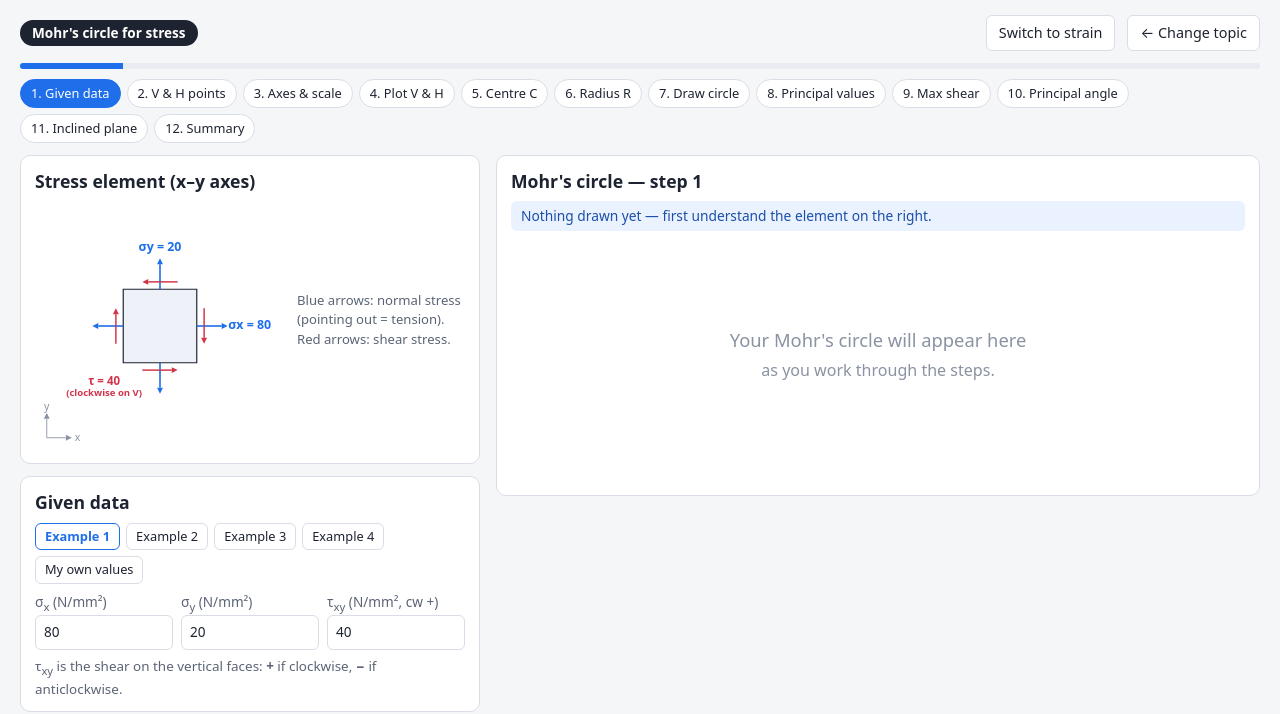
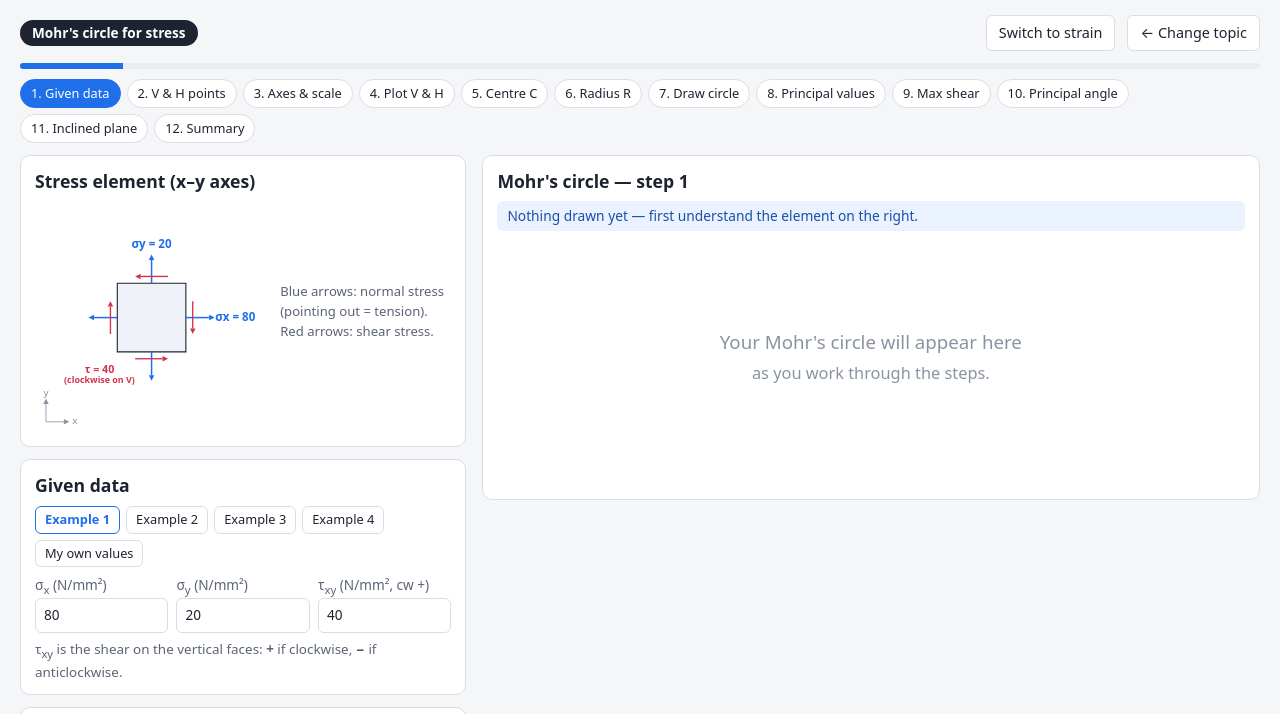
Before and after one commit to SPLEEWC/MECH-III-Tools, a plain HTML site: page mohr-tutor.html in a window 1280 px wide. Both pictures are taken after a click on the button 334 px from the left and 320 px from the top of the page. Shown: the part 75-789 px from the top of the page. Drawn offline with Linux system fonts and the light colour scheme.

Commit message:
Tutor: let sections fill the page (full width, diagram sized to the screen height)
Co-Authored-By: Claude Opus 5.5 <noreply@anthropic.com>
Claude-Session: https://claude.ai/code/session_01P5Gu9Bn32sL4jdRPyEt2Tp

```diff
--- a/mohr-tutor.html
+++ b/mohr-tutor.html
@@ -13,13 +13,13 @@
   * { box-sizing: border-box; }
   body { margin: 0; background: var(--bg); color: var(--ink);
          font: 15px/1.5 system-ui, -apple-system, "Segoe UI", Roboto, sans-serif; }
-  header { padding: 18px 20px 6px; max-width: 1440px; margin: 0 auto; }
+  header { padding: 18px 20px 6px; max-width: 1880px; margin: 0 auto; }
   h1 { font-size: 1.5rem; margin: 0 0 4px; }
   h2 { font-size: 1.1rem; margin: 0 0 10px; }
   h3 { font-size: .98rem; margin: 14px 0 6px; }
   .sub { color: var(--mute); margin: 0; }
   a { color: var(--blue); }
-  .wrap { max-width: 1440px; margin: 0 auto; padding: 12px 20px 40px; }
+  .wrap { max-width: 1880px; margin: 0 auto; padding: 12px 20px 40px; }
   .card { background: var(--card); border: 1px solid var(--line); border-radius: 10px; padding: 14px 16px; }
   .stack > * + * { margin-top: 16px; }
   button { font: inherit; font-size: .9rem; padding: 6px 12px; border-radius: 6px; cursor: pointer;
@@ -58,17 +58,17 @@
   .stepper button.done:not(.cur) { border-color: var(--ok); color: var(--ok); }
   .progress { height: 6px; background: var(--grid); border-radius: 3px; overflow: hidden; margin-bottom: 10px; }
   .progress div { height: 100%; background: var(--blue); transition: width .25s; }
-  .lesson { display: grid; grid-template-columns: minmax(340px, 460px) 1fr; gap: 16px; align-items: start; }
+  .lesson { display: grid; grid-template-columns: minmax(360px, 36%) 1fr; gap: 16px; align-items: start; }
   .lesson .card { padding: 12px 14px; }
   .lesson .stack > * + * { margin-top: 12px; }
   .lesson h2 { margin-bottom: 6px; }
   /* desktop: the diagram column stays on screen while the instructions scroll */
   @media (min-width: 901px) {
     .lesson > .stack:last-child { position: sticky; top: 8px; }
-    #mohr { max-height: calc(100vh - 150px); }
     /* sketch and its caption side by side to save height; wide delta sketch stays stacked */
     .elbody { display: flex; gap: 12px; align-items: center; }
-    .elbody .element { flex: 0 0 250px; margin: 0; }
+    .elbody .element { flex: 0 0 min(340px, 56%); max-width: none; margin: 0; }
+    .elbody .element svg { max-height: 340px; }
     .elbody.wide { display: block; }
     .elbody.wide .element { margin: 0 auto; }
     #elCard .caption { font-size: .82rem; margin-top: 2px; }
@@ -572,11 +572,17 @@ function arrow(x1, y1, x2, y2, color, w = 2.2, hl = 8, hw = 4) {
 }
 
 /* ================= Mohr circle ================= */
+// drawing size in SVG units: on desktop the height follows the screen so the diagram fills its sticky column
+function plotSize() {
+  if (window.innerWidth <= 900) return [640, 500];
+  const w = $('mohr').getBoundingClientRect().width || 640, h = Math.max(360, window.innerHeight - 160);
+  return [640, Math.round(Math.max(420, Math.min(960, 640 * h / w)))];
+}
 function drawMohr(m, level) {
   const svg = $('mohr'), M = MODES[S.mode];
   const pw = svg.getBoundingClientRect().width || 640;
   FS = Math.max(1, Math.min(1.7, 560 / pw));
-  const W = 640, H = 500, mg = 44;
+  const [W, H] = plotSize(), mg = 44;
   const R = Math.max(m.R, 1e-9), c = m.c;
   const pad = 0.3 * Math.max(R, Math.abs(c) * 0.15, 1e-9);
   const xlo = Math.min(c - R, 0) - pad, xhi = Math.max(c + R, 0) + pad, yr = R * 1.3;
@@ -1011,7 +1017,7 @@ function buildMcSteps(m) {
 }
 
 function drawMc(m, level) {
-  const svg = $('mohr'), W = 640, H = 500, mg = 40;
+  const svg = $('mohr'), [W, H] = plotSize(), mg = 40;
   const pw = svg.getBoundingClientRect().width || 640;
   FS = Math.max(1, Math.min(1.7, 560 / pw));
   const grey = '#8a93a3', orange = '#e08a00', lc = '#b36b00', blue = '#1f6feb', green = '#1a8f5a', teal = '#0e8a9b', purple = '#8e44ad', ink = '#1d2330';
@@ -1397,7 +1403,7 @@ document.addEventListener('keydown', e => {
 });
 let lastW = window.innerWidth;   // redraw only on width change (mobile keyboards fire height-only resizes)
 window.addEventListener('resize', () => {
-  if (window.innerWidth === lastW) return; lastW = window.innerWidth;
+  if (window.innerWidth === lastW && window.innerWidth <= 900) return; lastW = window.innerWidth;
   if (!S.mode) return;
   const m = model(); (m.mc ? drawMc : drawMohr)(m, STEPS[S.step].level);
 });
```
